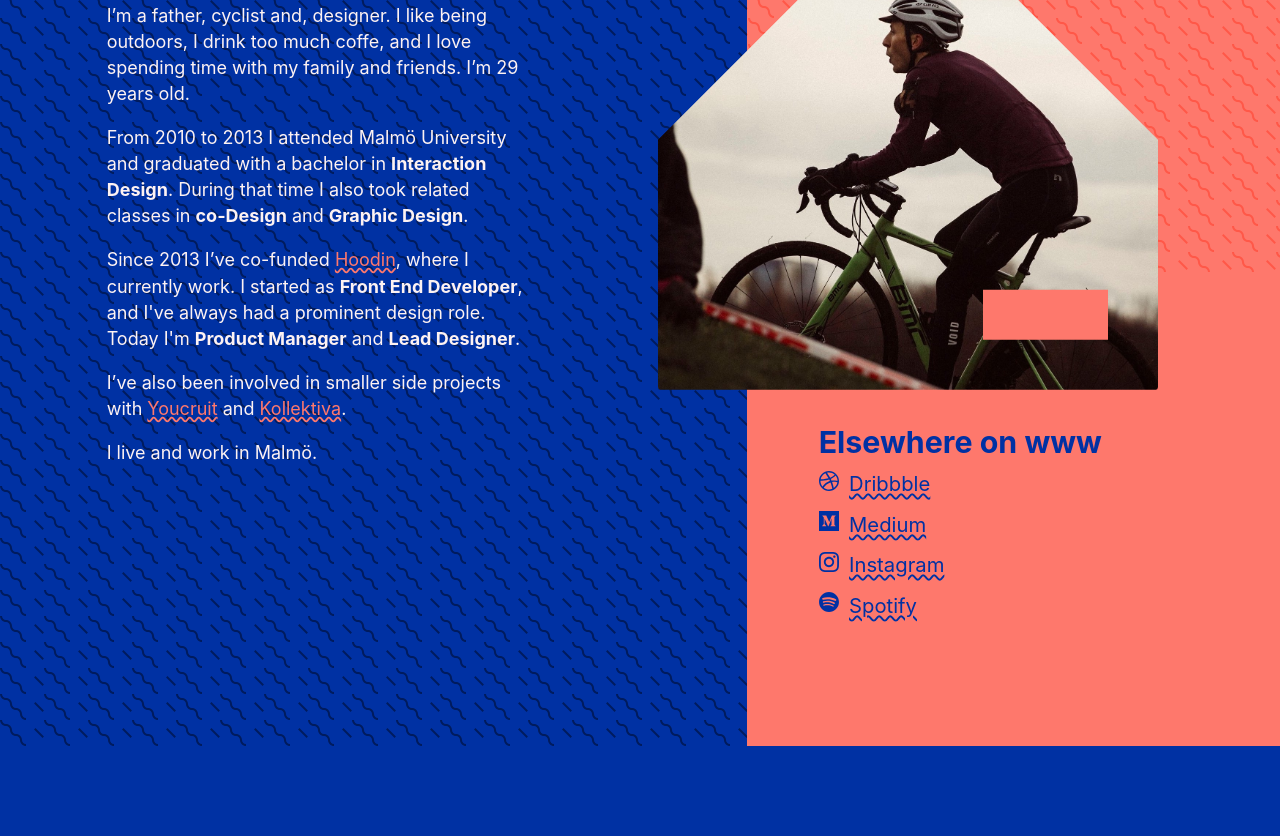
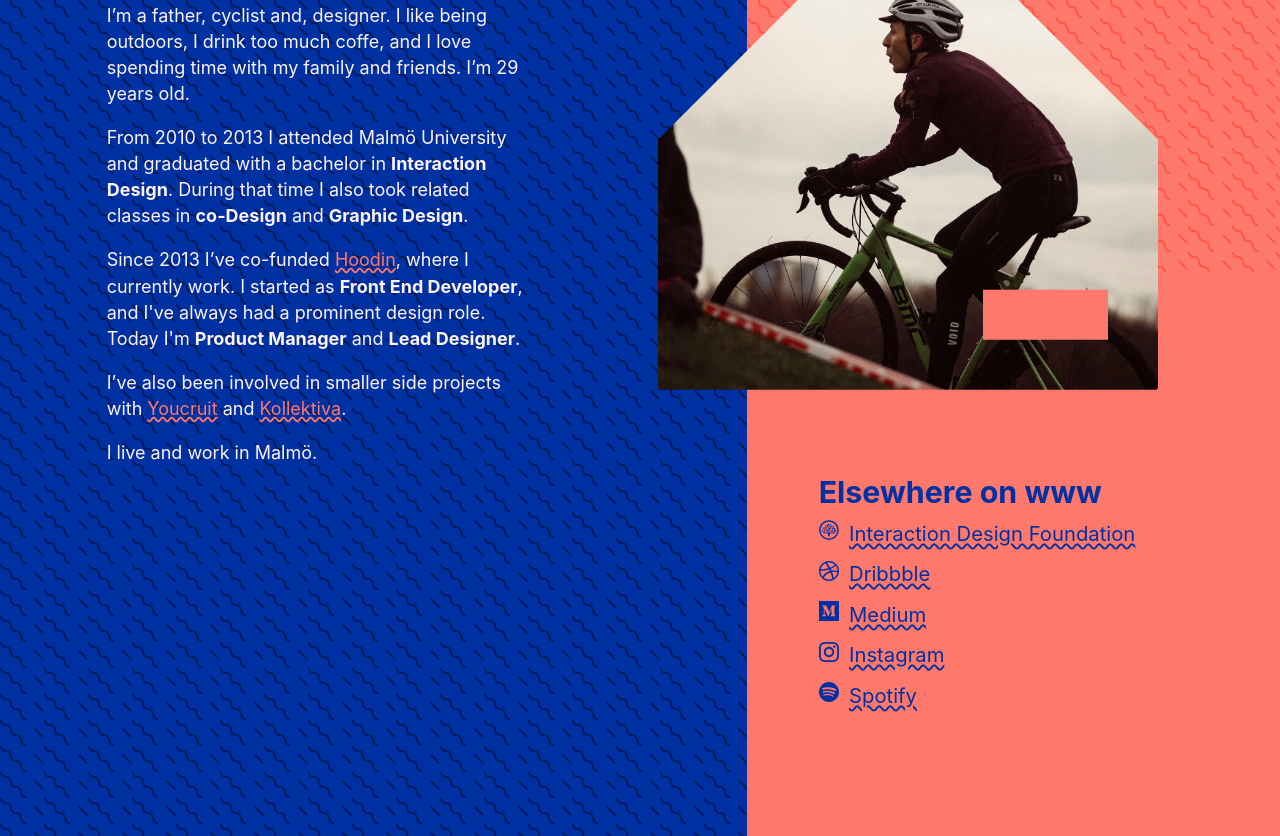
Before and after one commit to jacoblindstrm/jacobsvensson.github.io2, a website built with webpack: page index.html in a window 1280 px wide. Shown: the part 528-1364 px from the top of the page. Before the commit the page ends 1274 px from the top, so only its background shows below. Built offline with nearby package versions, Linux system fonts and the light colour scheme; a web font is replaced by a local one.

Commit message:
Added some link. Grid improvements

```diff
--- a/assets/styles/main.css
+++ b/assets/styles/main.css
@@ -35,7 +35,7 @@ aside > * {
 
     article {
         display: grid;
-        grid-template: 25vh repeat(5, min-content) 35vh / repeat(12, 1fr);
+        grid-template: 25vh repeat(5, min-content) calc(250px + 15vh) / repeat(12, 1fr);
     }
 
     article h1 {
@@ -77,12 +77,16 @@ aside > * {
         display: flex;
         flex-flow: column;
         justify-content: flex-end;
+        margin-top: 0;
         padding-bottom: 15vh;
-        margin-top: 0;
     }
 
     aside::after {
         background: url(/assets/images/pattern.svg) repeat fixed;
+    }
+
+    aside h2 {
+        margin-top
     }
 }
 
@@ -116,6 +120,10 @@ ul.external-links li::before {
     margin-right: 0.5em;
 }
 
+ul.external-links li.ixd-foundation::before {
+    background-image: url('/assets/icons/interactiondesignfoundation.svg');
+}
+
 ul.external-links li.dribbble::before {
     background-image: url('/assets/icons/dribbble.svg');
 }
--- a/index.html
+++ b/index.html
@@ -272,6 +272,7 @@
                     <aside>
                         <h2>Elsewhere on www</h2>
                         <ul class="external-links">
+                            <li class="ixd-foundation"><a href="https://www.interaction-design.org/jacob-svensson" target="_blank" rel="author">Interaction Design Foundation</a></li>
                             <li class="dribbble"><a href="https://dribbble.com/jacobsvensson" target="_blank" rel="author">Dribbble</a></li>
                             <li class="medium"><a href="https://medium.com/@jacobsvensson" target="_blank" rel="author">Medium</a></li>
                             <li class="instagram"><a href="https://instagram.com/jacob.svnsn/" target="_blank" rel="author">Instagram</a></li>
```
Also changed, not shown: assets/icons/interactiondesignfoundation.svg (added).
